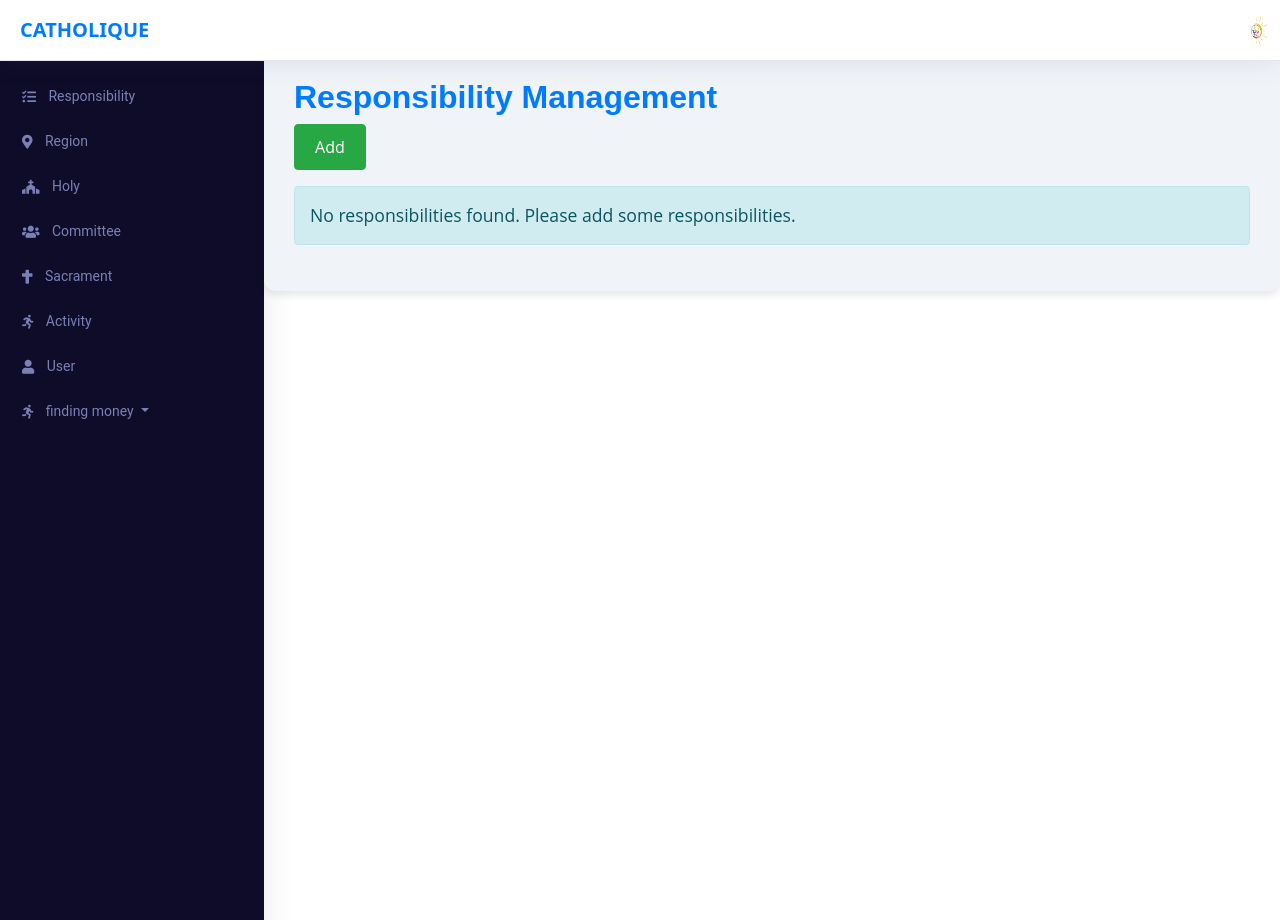
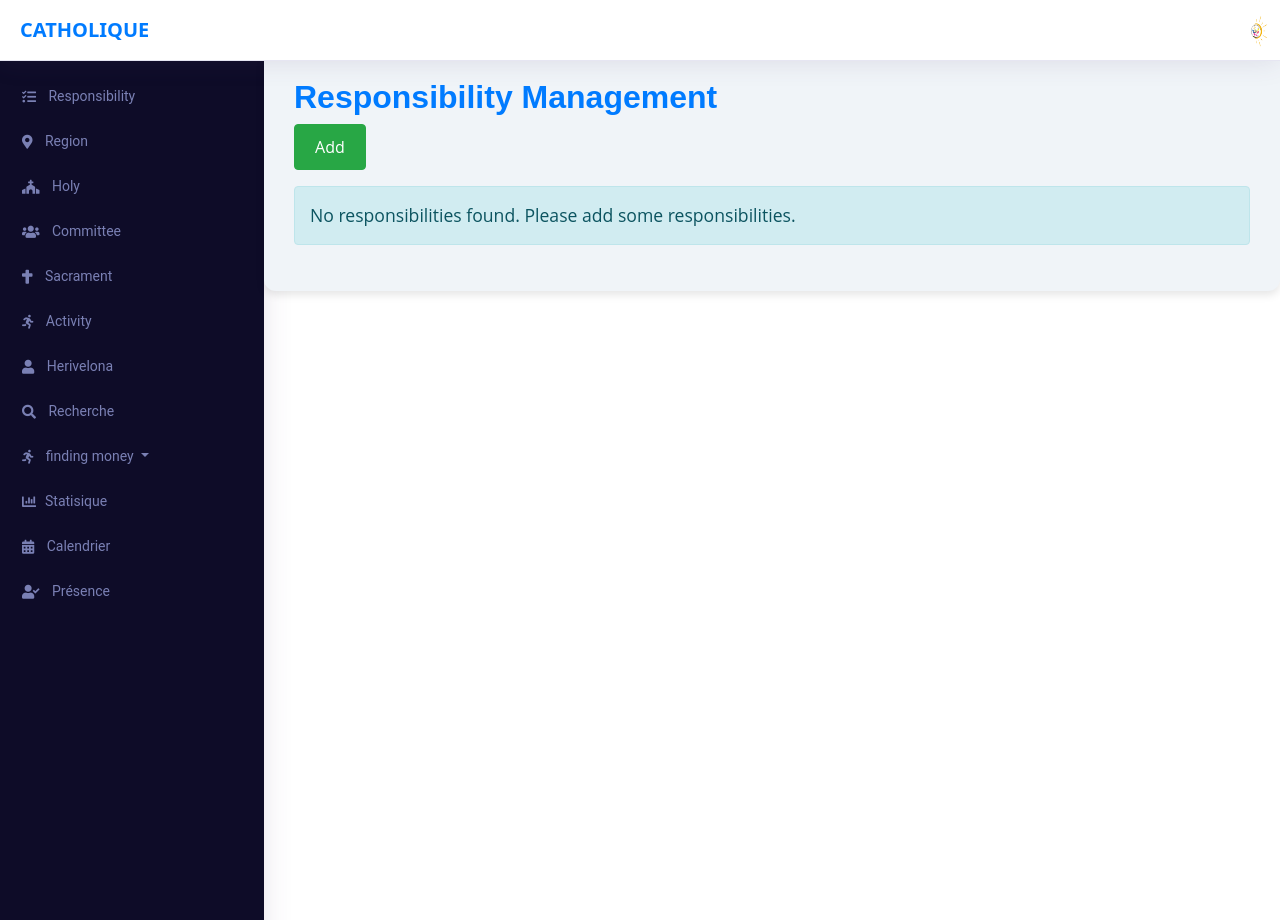
Before and after one commit to Hevitriniavo/katolika-web, a PHP site: page /responsibilities in a window 1280 px wide. Run offline with PHP 8.4, Linux system fonts and the light colour scheme; data that the repository does not hold is empty; some libraries are stand-ins or nearby versions.

Commit message:
add operation..

```diff
--- a/src/resources/components/sidebar.php
+++ b/src/resources/components/sidebar.php
@@ -69,14 +69,20 @@
                     <li class="nav-item">
                         <a class="nav-link" style="font-family: 'Roboto', sans-serif;" href="<?= path("/users") ?>"
                            data-target="#submenu-3" aria-controls="submenu-3">
-                            <i class="fas fa-user"></i> User
+                            <i class="fas fa-user"></i> Herivelona
                         </a>
                     </li>
+                            <li class="nav-item">
+                                <a class="nav-link" style="font-family: 'Roboto', sans-serif;" href="<?= path("/users") ?>"
+                                      data-target="#submenu-3" aria-controls="submenu-3">
+                                      <i class="fas fa-search"></i> Recherche
+                                </a>
+                            </li>
                             <li class="nav-item dropdown">
                                  <a class="nav-link dropdown-toggle" style="font-family: 'Roboto', sans-serif;" href="#" id="navbarDropdown" role="button" data-toggle="dropdown" aria-haspopup="true" aria-expanded="false">
                                     <i class="fas fa-running"></i> finding money
                                  </a>
-                                    <div style="background-coulour: #d3d3d3;" class="dropdown-menu custom-dropdown" aria-labelledby="navbarDropdown">
+                                    <div class="dropdown-menu custom-dropdown" aria-labelledby="navbarDropdown">
                                         <a class="dropdown-item" href="<?= path("/operations") ?>">Operations</a>
                                         <a class="dropdown-item" href="<?= path("/add-operation") ?>">Billet</a>
                                         <a class="dropdown-item" href="<?= path("/add-operation") ?>">Marquage</a>
@@ -84,7 +90,25 @@
                                         <a class="dropdown-item" href="<?= path("/add-operation") ?>">Distrubution</a>
                                         <a class="dropdown-item" href="<?= path("/add-operation") ?>">Résultat</a>
                                     </div>
-                                    </li>
+                             </li>
+                             <li class="nav-item">
+                                <a class="nav-link" style="font-family: 'Roboto', sans-serif;" href="<?= path("/users") ?>"
+                                      data-target="#submenu-3" aria-controls="submenu-3">
+                                      <i class="fas fa-chart-bar"></i>Statisique
+                                </a>
+                            </li>
+                            <li class="nav-item">
+                                <a class="nav-link" style="font-family: 'Roboto', sans-serif;" href="<?= path("/users") ?>"
+                                      data-target="#submenu-3" aria-controls="submenu-3">
+                                      <i class="fas fa-calendar-alt"></i> Calendrier
+                                </a>
+                            </li>
+                            <li class="nav-item">
+                                <a class="nav-link" style="font-family: 'Roboto', sans-serif;" href="<?= path("/users") ?>"
+                                      data-target="#submenu-3" aria-controls="submenu-3">
+                                      <i class="fas fa-user-check"></i> Présence
+                                </a>
+                            </li>
                 </ul>
             </div>
         </nav>
```
